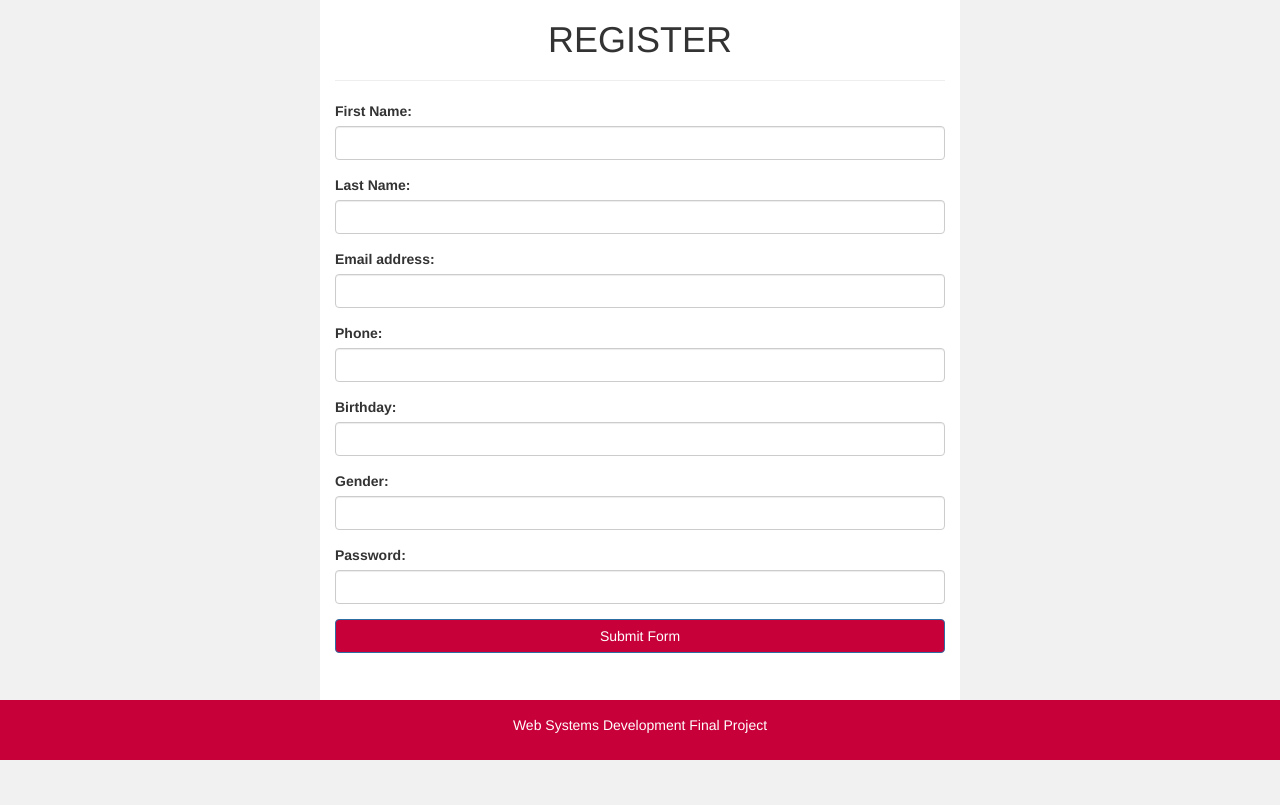
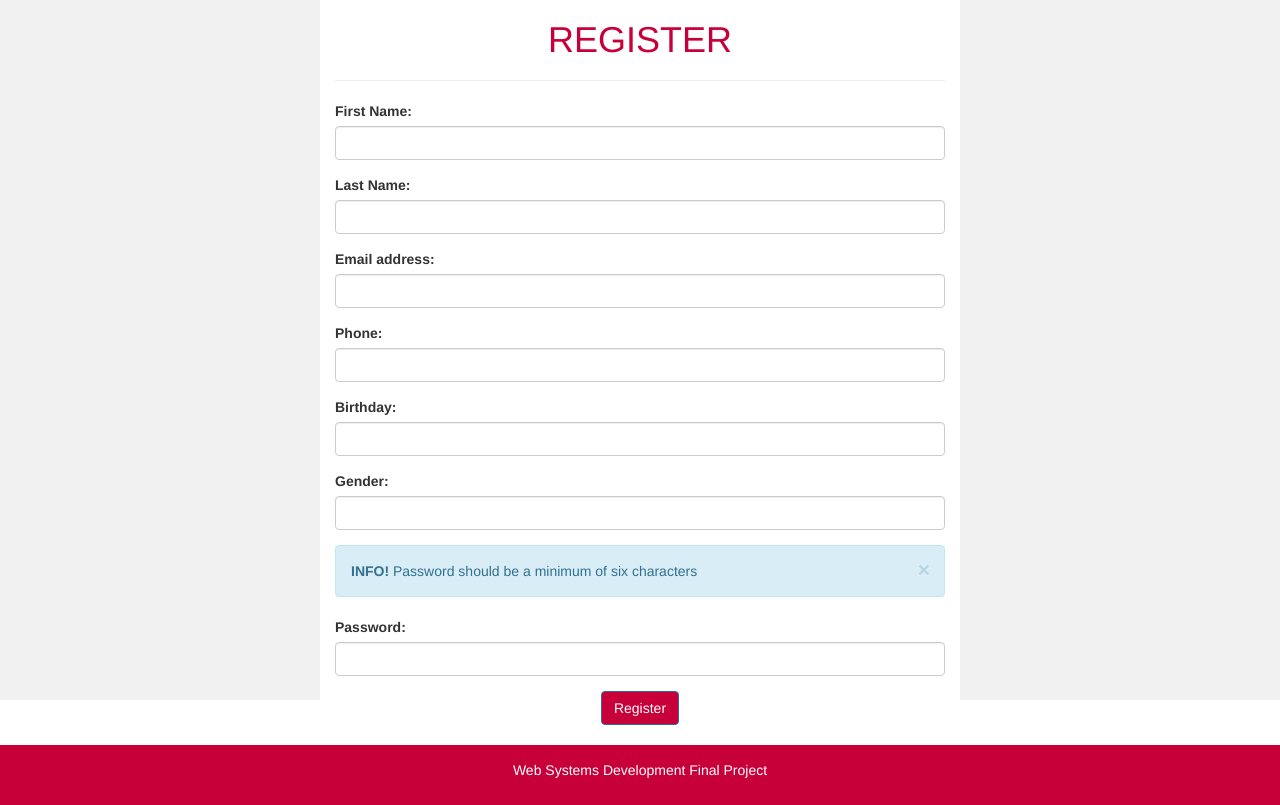
Before and after one commit to Rajeshwarikrish/finalProject, a PHP site: page /pages/register.php in a window 1280 px wide. Shown: the part 52-857 px from the top of the page. Before the commit the page ends 812 px from the top, so only its background shows below. Run offline with PHP 8.4, Linux system fonts and the light colour scheme; some libraries are stand-ins or nearby versions.

Commit message:
Added code for error report and added bootstrap alerts

```diff
--- a/mvc/controllers/accountsController.php
+++ b/mvc/controllers/accountsController.php
@@ -68,7 +68,7 @@ class accountsController extends http\controller
     public static function login()
     {   $user = accounts::findUserbyEmail($_REQUEST['uname']);
         if ($user == FALSE) {
-            $data = 'user not found';
+            $data = 'Invalid User';
             self::getTemplate('error',$data);
         } else {
             if($user->checkPassword($_POST['psw']) == TRUE) {
--- a/mvc/pages/edit_task.php
+++ b/mvc/pages/edit_task.php
@@ -67,7 +67,7 @@
     <input type="email" class="form-control" name="owneremail" pattern="[a-z0-9._%+-]+@[a-z0-9.-]+\.[a-z]{2,3}$" value=<?php echo $data->owneremail; ?> required>
   </div>
     <div class="form-group">
-    <label for="createddate">Created Date:</label>
+    <label for="createddate">DateUpdated:</label>
     <input type="text" class="form-control" name="createddate" value=<?php echo $data->createddate; ?> readonly>
   </div>
     <div class="form-group">
--- a/mvc/pages/homepage.php
+++ b/mvc/pages/homepage.php
@@ -58,9 +58,9 @@
 
     </div>
     <div class="col-sm-8 text-left">
-      <h1><p class="text-center"><b><font color ="#0d0d0d">LOGIN</font></b></p></h1>
+      <h1><p class="text-center"><b><font color ="#C70039">LOGIN</font></b></p></h1>
       <hr>
-<form action="index.php?page=accounts&action=login" method="POST">
+<form class="form-horizontal"action="index.php?page=accounts&action=login" method="POST">
   <div class="form-group">
     <label for="email"><font color ="#0d0d0d">Email address:</font></label>
     <input type="email" class="form-control" name="uname" required>
--- a/mvc/pages/register.php
+++ b/mvc/pages/register.php
@@ -41,7 +41,7 @@
   </style>
 </head>
 <body>
-<nav class="navbar navbar-inverse">
+<nav class="navbar navbar-inverse" >
   <div class="container-fluid">
     <div class="navbar-header">
       <a class="navbar-brand" href="#">TODO tasks</a>
@@ -58,7 +58,7 @@
 
     </div>
     <div class="col-sm-6 text-left">
-      <h1><p class="text-center">REGISTER</p></h1>
+      <h1><p class="text-center"><font color = "#C70039"> REGISTER </font></p></h1>
       <hr>
 <form action="index.php?page=accounts&action=register" method="post">
   <div class="form-group">
@@ -86,10 +86,16 @@
     <input type="text" class="form-control" name="gender" required>
   </div>
   <div class="form-group">
+  <div class="alert alert-info alert-dismissable">
+  <a href="#" class="close" data-dismiss="alert" aria-label="close">&times;</a>
+  <strong>INFO! </strong> Password should be a minimum of six characters
+</div>
     <label for="password">Password:</label>
     <input type="password" class="form-control" pattern=".{6,}" name="password" required>
   </div>
-  <button class="btn btn-primary btn-block" type="submit" class="btn btn-default">Submit Form</button>
+  <center>
+  <button class="btn btn-primary" type="submit" class="btn btn-default">Register</button>
+  </center><br>
 </form>
 
     </div>
```
Also changed, not shown: mvc/pages/error.php (+9 -5 lines).
